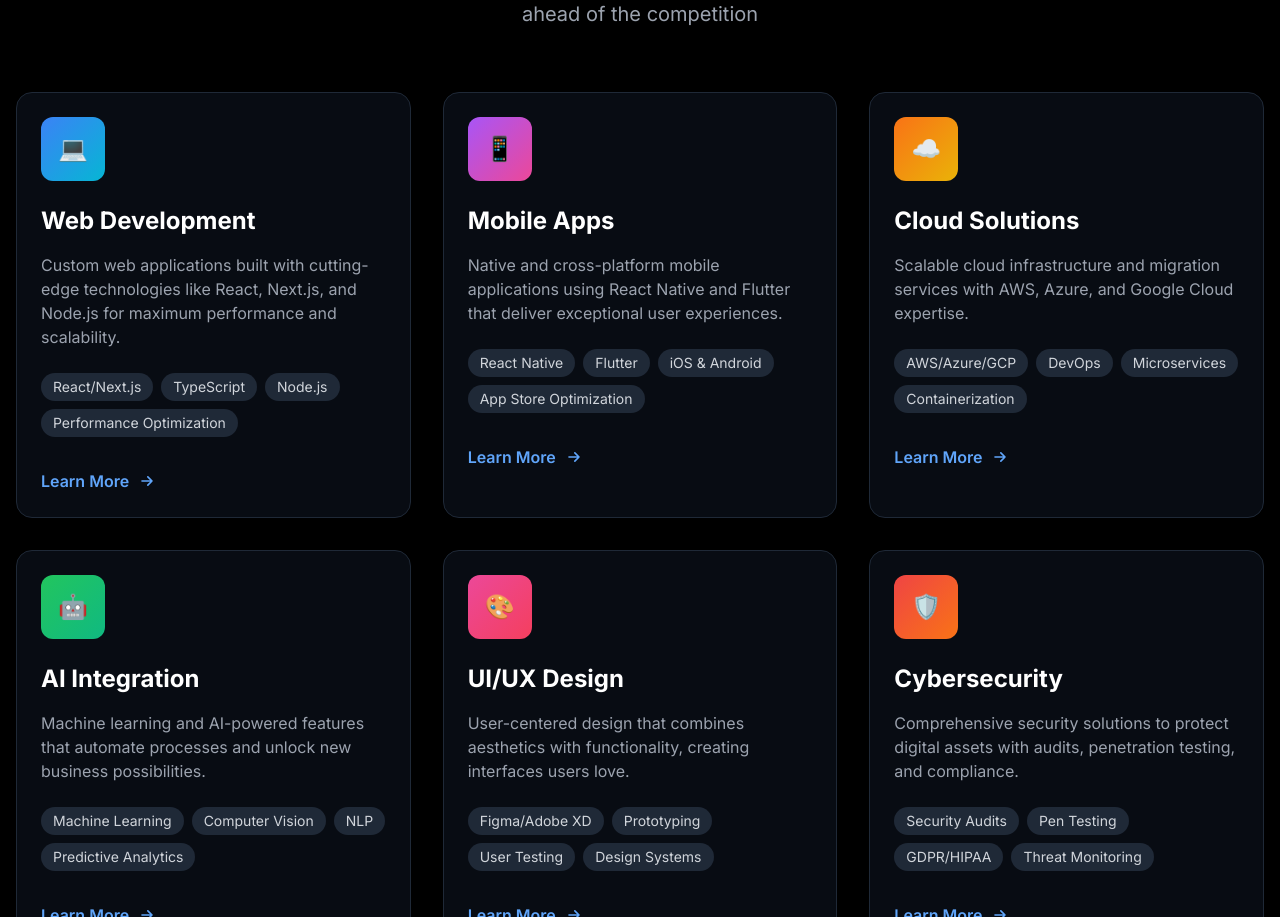
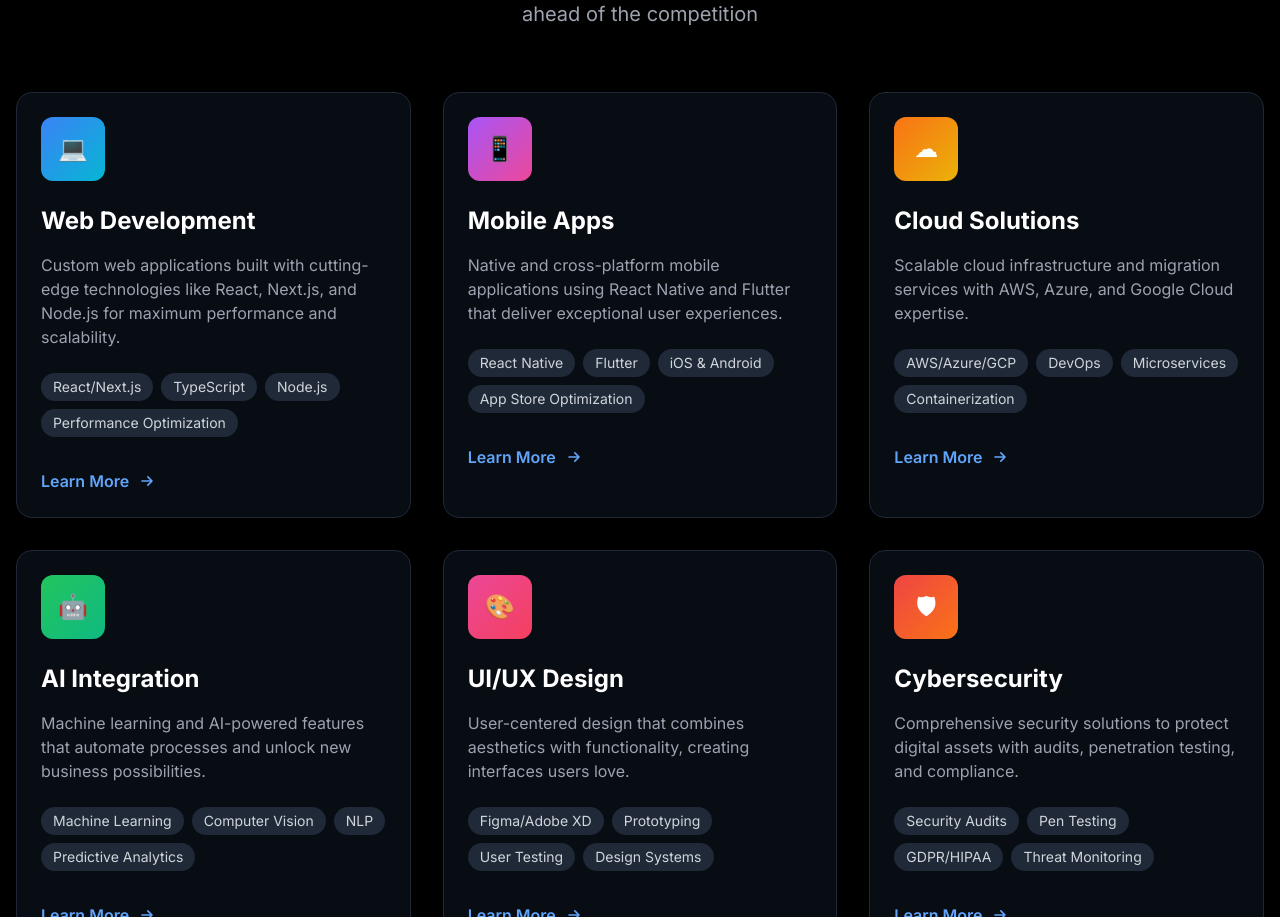
Before and after one commit to Mranwar001/adorable-voostech, a React (Vite) app: page / in a window 1280 px wide. Shown: the part 3268-4185 px from the top of the page. Built offline with nearby package versions, Linux system fonts and the light colour scheme.

Commit message:
Update service icons to Unicode representations

```diff
--- a/src/components/Services.jsx
+++ b/src/components/Services.jsx
@@ -3,7 +3,7 @@ export default function Services() {
     {
       title: "Web Development",
       description: "Custom web applications built with cutting-edge technologies like React, Next.js, and Node.js for maximum performance and scalability.",
-      icon: "💻",
+      icon: "\u{1F4BB}",
       color: "from-blue-500 to-cyan-500",
       features: ["React/Next.js", "TypeScript", "Node.js", "Performance Optimization"],
       gradient: "bg-gradient-to-br from-blue-500/20 to-cyan-500/20"
@@ -11,7 +11,7 @@ export default function Services() {
     {
       title: "Mobile Apps",
       description: "Native and cross-platform mobile applications using React Native and Flutter that deliver exceptional user experiences.",
-      icon: "📱",
+      icon: "\u{1F4F1}",
       color: "from-purple-500 to-pink-500",
       features: ["React Native", "Flutter", "iOS & Android", "App Store Optimization"],
       gradient: "bg-gradient-to-br from-purple-500/20 to-pink-500/20"
@@ -19,7 +19,7 @@ export default function Services() {
     {
       title: "Cloud Solutions",
       description: "Scalable cloud infrastructure and migration services with AWS, Azure, and Google Cloud expertise.",
-      icon: "☁️",
+      icon: "\u2601",
       color: "from-orange-500 to-yellow-500",
       features: ["AWS/Azure/GCP", "DevOps", "Microservices", "Containerization"],
       gradient: "bg-gradient-to-br from-orange-500/20 to-yellow-500/20"
@@ -27,7 +27,7 @@ export default function Services() {
     {
       title: "AI Integration",
       description: "Machine learning and AI-powered features that automate processes and unlock new business possibilities.",
-      icon: "🤖",
+      icon: "\u{1F916}",
       color: "from-green-500 to-emerald-500",
       features: ["Machine Learning", "Computer Vision", "NLP", "Predictive Analytics"],
       gradient: "bg-gradient-to-br from-green-500/20 to-emerald-500/20"
@@ -35,7 +35,7 @@ export default function Services() {
     {
       title: "UI/UX Design",
       description: "User-centered design that combines aesthetics with functionality, creating interfaces users love.",
-      icon: "🎨",
+      icon: "\u{1F3A8}",
       color: "from-pink-500 to-rose-500",
       features: ["Figma/Adobe XD", "Prototyping", "User Testing", "Design Systems"],
       gradient: "bg-gradient-to-br from-pink-500/20 to-rose-500/20"
@@ -43,7 +43,7 @@ export default function Services() {
     {
       title: "Cybersecurity",
       description: "Comprehensive security solutions to protect digital assets with audits, penetration testing, and compliance.",
-      icon: "🛡️",
+      icon: "\u{1F6E1}",
       color: "from-red-500 to-orange-500",
       features: ["Security Audits", "Pen Testing", "GDPR/HIPAA", "Threat Monitoring"],
       gradient: "bg-gradient-to-br from-red-500/20 to-orange-500/20"
```
